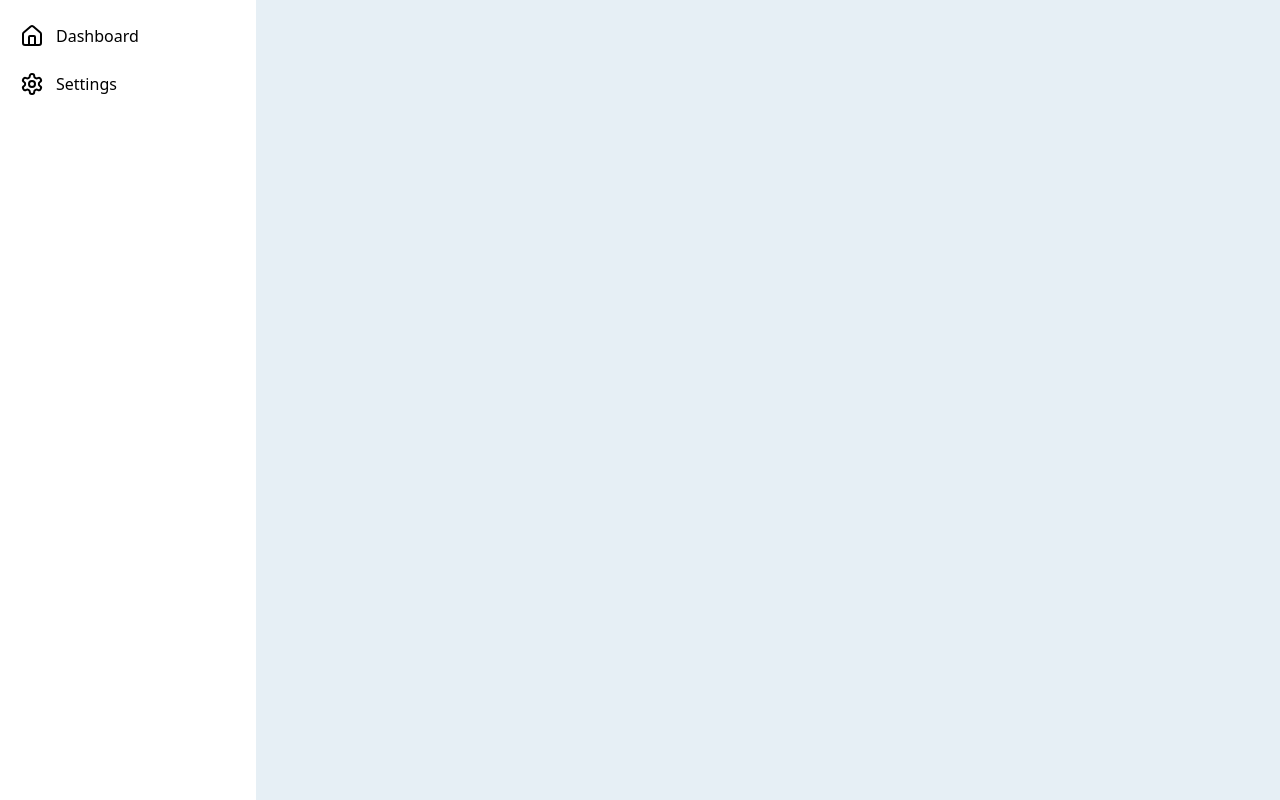
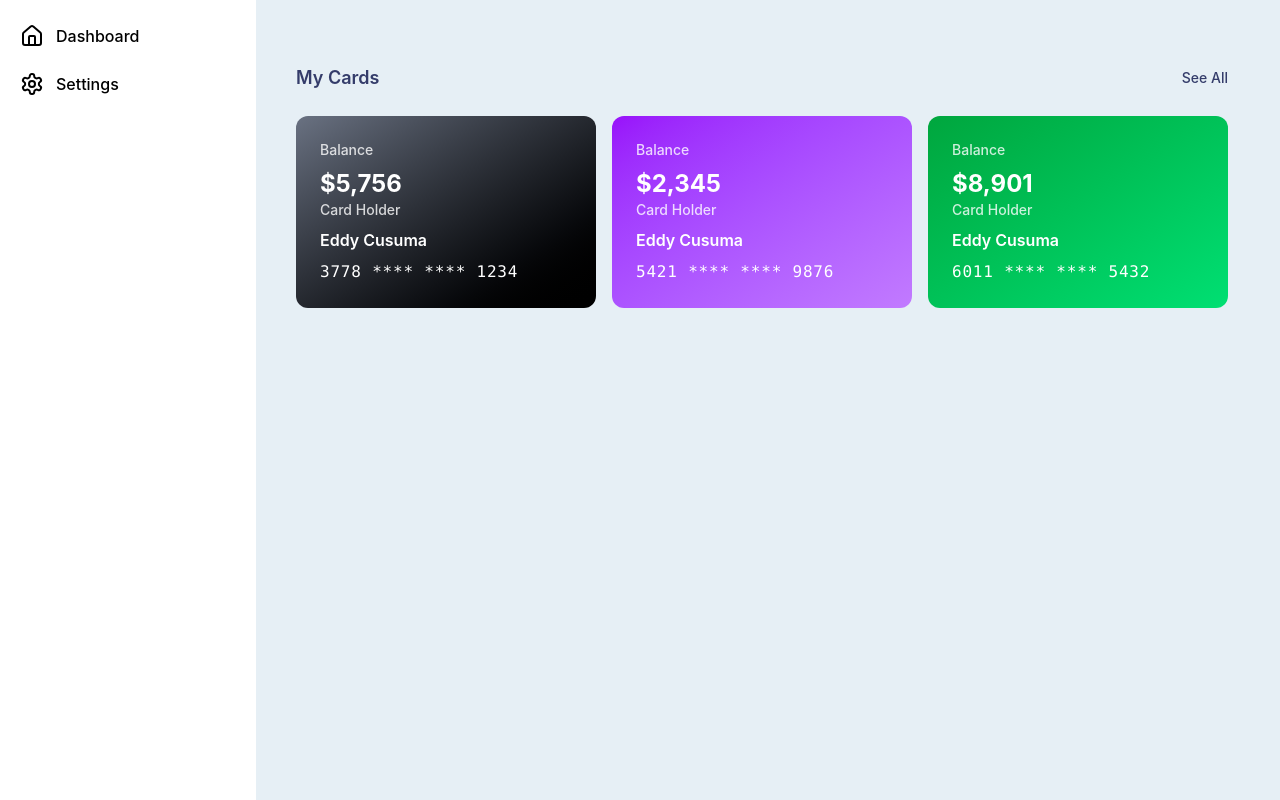
Before and after one commit to bankotij/fin-dash, a React (Vite) app: page / in a window 1280 px wide. Built offline with nearby package versions, Linux system fonts and the light colour scheme.

Commit message:
Added card carousel and light CSS for it

```diff
--- /dev/null
+++ b/src/components/Card/CardCarousel.tsx
@@ -0,0 +1,80 @@
+// TODO: Match this as per figma.
+interface CreditCardProps {
+	balance: string;
+	cardHolder: string;
+	cardNumber: string;
+	gradientFrom: string;
+	gradientTo: string;
+}
+
+
+const CreditCard = ({
+	balance,
+	cardHolder,
+	cardNumber,
+	gradientFrom,
+	gradientTo,
+}: CreditCardProps) => (
+	<div
+		className={`relative min-w-[300px] overflow-hidden rounded-xl bg-gradient-to-br p-6 text-white ${gradientFrom} ${gradientTo}`}
+	>
+		<div className="flex flex-col justify-between h-full">
+			<div className="space-y-2">
+				<p className="text-sm font-medium text-white/80">Balance</p>
+				<p className="text-2xl font-bold">{balance}</p>
+			</div>
+			<div className="space-y-2">
+				<p className="text-sm font-medium text-white/80">Card Holder</p>
+				<p className="font-semibold">{cardHolder}</p>
+				<p className="font-mono tracking-wider">{cardNumber}</p>
+			</div>
+		</div>
+	</div>
+);
+
+export const CardCarousel = () => {
+	const cards = [
+		{
+			balance: "$5,756",
+			cardHolder: "Eddy Cusuma",
+			validThru: "12/22",
+			cardNumber: "3778 **** **** 1234",
+			gradientFrom: "from-gray-500",
+			gradientTo: "to-black",
+		},
+		{
+			balance: "$2,345",
+			cardHolder: "Eddy Cusuma",
+			validThru: "03/25",
+			cardNumber: "5421 **** **** 9876",
+			gradientFrom: "from-purple-600",
+			gradientTo: "to-purple-400",
+		},
+		{
+			balance: "$8,901",
+			cardHolder: "Eddy Cusuma",
+			validThru: "09/23",
+			cardNumber: "6011 **** **** 5432",
+			gradientFrom: "from-green-600",
+			gradientTo: "to-green-400",
+		},
+	];
+
+	return (
+		<div className="rounded-xl">
+			<div className="flex items-center justify-between p-6 pl-0 pr-0 ">
+				<h2 className="text-lg font-semibold">My Cards</h2>
+				<button className="text-sm font-medium text-primary-600 hover:bg-gray-50 px-3 py-1 rounded-md transition-colors">
+					See All
+				</button>
+			</div>
+
+			{/* Scrollable Cards Container */}
+			<div className="flex space-x-4 overflow-x-auto ">
+				{cards.map((card, index) => (
+					<CreditCard key={index} {...card} />
+				))}
+			</div>
+		</div>
+	);
+};
--- a/src/components/Dashboard.tsx
+++ b/src/components/Dashboard.tsx
@@ -1,9 +1,13 @@
+import { CardCarousel } from "./Card/CardCarousel";
 import { Sidebar } from "./Sidebar";
 
 export function Dashboard() {
-  return (
-      <>
-        <Sidebar/>
-      </>
-  )
+	return (
+		<>
+			<Sidebar />
+			<div className="p-10 sm:ml-64">
+				<CardCarousel />
+			</div>
+		</>
+	);
 }
--- a/src/components/Sidebar.tsx
+++ b/src/components/Sidebar.tsx
@@ -1,34 +1,39 @@
-import { HomeIcon, SettingsIcon } from "lucide-react"
+import { HomeIcon, SettingsIcon } from "lucide-react";
+import { LinkWithIcon } from "./navigation/LinkWithIcon";
 
 /*
   TODO:
-  1. Move to reusable components
   2. Verify CSS
   3. Add toggle for sidebar on mobile.
+  4. Have some nice loops.
 */
 export function Sidebar() {
-  return <>
-    <aside id="default-sidebar" className="fixed top-0 left-0 z-40 w-64 h-screen  transition-transform -translate-x-full sm:translate-x-0" aria-label="Sidebar">
+	return (
+		<>
+			<aside
+				id="default-sidebar"
+				className="fixed top-0 left-0 z-40 w-64 h-screen  transition-transform -translate-x-full sm:translate-x-0"
+				aria-label="Sidebar"
+			>
 				<div className="h-full px-3 py-4 overflow-y-auto bg-white">
 					<ul className="space-y-2 font-medium">
 						<li>
-                <a href="#" className="flex duration-75 text-black items-center p-2 rounded-lg hover:bg-black hover:text-white group">
-                  <div className="transition duration-75 text-black group-hover:text-white " aria-hidden="true">
-                    <HomeIcon />
-                  </div>
-                  <span className="ms-3 ">Dashboard</span>
-                </a>
+							<LinkWithIcon
+								href="#"
+								text={"Dashboard"}
+								icon={HomeIcon}
+							/>
 						</li>
 						<li>
-                <a href="#" className="flex duration-75 text-black items-center p-2 rounded-lg hover:bg-black hover:text-white group">
-                  <div className="transition duration-75 text-black group-hover:text-white " aria-hidden="true">
-                    <SettingsIcon />
-                  </div>
-                  <span className="ms-3 ">Settings</span>
-                </a>
+							<LinkWithIcon
+								href="#"
+								text={"Settings"}
+								icon={SettingsIcon}
+							/>
 						</li>
 					</ul>
 				</div>
 			</aside>
 		</>
+	);
 }
--- /dev/null
+++ b/src/components/navigation/LinkWithIcon.tsx
@@ -0,0 +1,23 @@
+interface LinkWithIconProps {
+	href: string;
+	text: string;
+	icon: React.ElementType;
+}
+
+export function LinkWithIcon({ href, text, icon: Icon }: LinkWithIconProps) {
+	// TODO: Implement disable here?
+	return (
+		<a
+			href={href}
+			className="flex duration-75 text-black items-center p-2 rounded-lg hover:bg-black hover:text-white group"
+		>
+			<div
+				className="transition duration-75 text-black group-hover:text-white "
+				aria-hidden="true"
+			>
+				<Icon />
+			</div>
+			<span className="ms-3 ">{text}</span>
+		</a>
+	);
+}
--- a/src/index.css
+++ b/src/index.css
@@ -1,5 +1,7 @@
 @import "tailwindcss";
 
 body {
-    background-color: #E6EFF5;
+	background-color: #e6eff5;
+	font-family: "Inter", "Robot", "Arial", sans-serif;
+	color: #343c6a;
 }
```
Also changed, not shown: src/App.tsx (+8 -8 lines), src/main.tsx (+10 -10 lines). Lines whose indentation alone changed are shown as unchanged.
